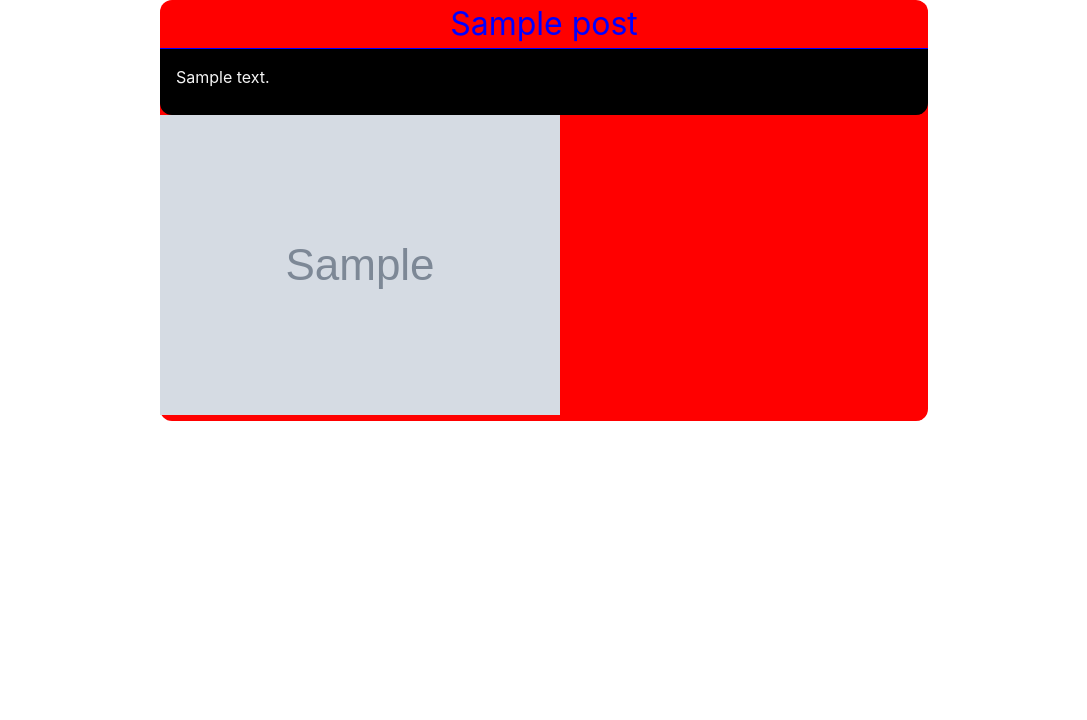
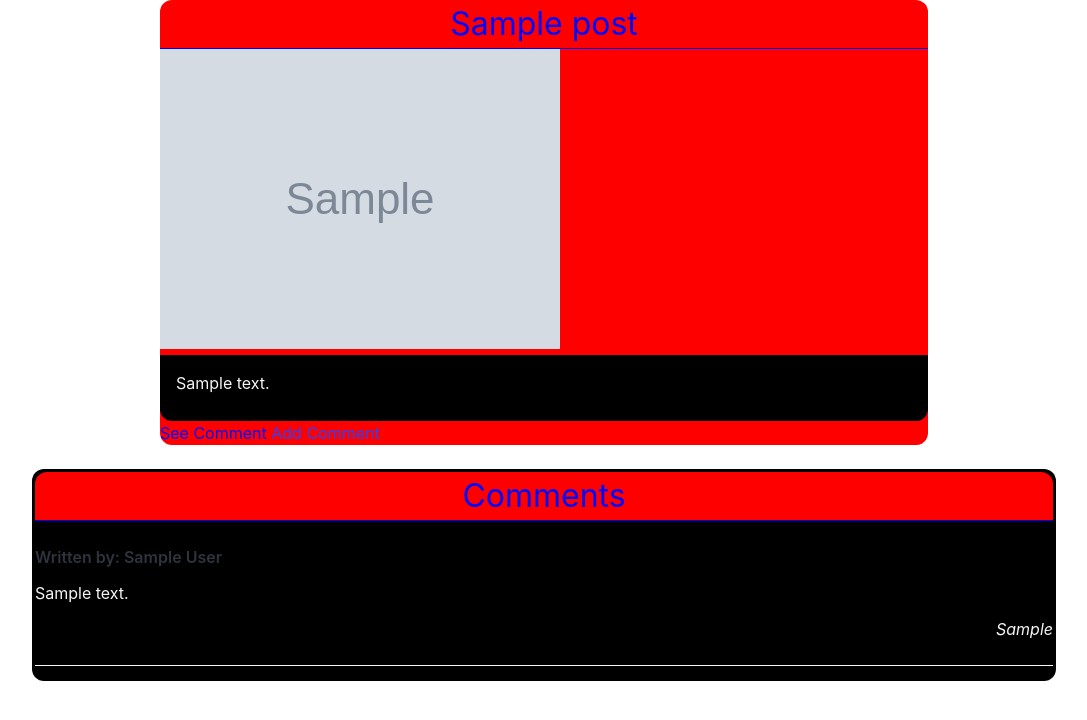
Before and after one commit to rjpinks/django-practice, a Django app: template blog/templates/blog/post-data.html in a window 1280 px wide. Shown: the part 56-776 px from the top of the page, without its empty margins (96-1183 px from the left). Run offline with Django 3.2, Linux system fonts and the light colour scheme; the template is opened without the code that fills it: most values are stand-ins (such as "Sample title", 1, 10 or a date in 2020); grey boxes marked "Sample" are stand-in pictures.

Commit message:
got the comments to appear on the post data--NEED TO PAGINATE

```diff
--- a/PersonalSite/settings.py
+++ b/PersonalSite/settings.py
@@ -78,12 +78,11 @@ WSGI_APPLICATION = 'PersonalSite.wsgi.application'
 
 # Database
 # https://docs.djangoproject.com/en/5.2/ref/settings/#databases
-
 DATABASES = {
     'default': {
         "ENGINE": "django.db.backends.postgresql",
         'NAME': os.getenv('NAME'),
-        'USER': os.getenv('USER'),
+        'USER': os.getenv('DB_USER'),
         'PASSWORD': os.getenv('PASSWORD'),
         'HOST': os.getenv('HOST'),
         'PORT': os.getenv('PORT')
--- a/blog/static/blog/post-data.css
+++ b/blog/static/blog/post-data.css
@@ -26,3 +26,37 @@
 #post-content {
 	margin-bottom: 10px;
 }
+
+#comments-container {
+	margin: auto;
+	max-width: 80%;
+	background-color: black;
+	color: whitesmoke;
+	border-radius: 12px;
+	padding: 3px;
+}
+
+#comments-header {
+	text-align: center;
+	font-size: 32px;
+	border-bottom: .025em solid blue;
+	background-color: red;
+	color: blue;
+	border-radius: 12px 12px 0px 0px;
+	margin-bottom: 0.75em;
+}
+
+.comment-date {
+	text-align: right;
+	margin-top: 0.75em;
+}
+
+.comment-section {
+	border-bottom: 0.05em solid whitesmoke;
+	padding-bottom: 1.5em;
+	margin-bottom: 0.75em;
+}
+
+.comment-author {
+	margin-bottom: 0.75em;
+}
--- a/blog/templates/blog/index.html
+++ b/blog/templates/blog/index.html
@@ -11,7 +11,7 @@
         <div>
             <h2 id="topic-header">Select a topic</h2>
             <ul id="post-list">
-                <li class="post-item"><a href="/blog/posts/all" class="post-anchor">All</a></li>
+                <li class="post-item"><a href="/blog/posts/All" class="post-anchor">All</a></li>
                 {% for post in posts %}
                     <li class="post-item"><a href="{% url 'posts_genre' post.genre %}" class="post-anchor">{{ post.genre }}</a></li>
                 {% endfor %}
--- a/blog/templates/blog/post-data.html
+++ b/blog/templates/blog/post-data.html
@@ -8,13 +8,47 @@
 {% block content %}
 <div id="post-data-master">
 	<h2 id="post-title">{{ post.title }}</h2>
+	{% if post.image_address %}
+		<img id="post-image" src="{{ post.image_address }}" alt="cool artwork or image associated with the article">
+	{% endif %}
 	{% if post.content %}
 		<section id="post-section">
 			<p id="post-content">{{ post.content }}</p>
 		</section>
 	{% endif %}
-	{% if post.image_address %}
-		<img id="post-image" src="{{ post.image_address }}" alt="cool artwork or image associated with the article">
+	{% if comments %}
+		<div>
+			<button id="see-comments">See Comment</button>
+			<a href="/" id="add-see-comment">Add Comment</a>
+		</div>
+		<script type="text/javascript">
+			const commentBtn = document.querySelector('#see-comments')
+			commentBtn.addEventListener('click', (e) => {
+				console.log('clicked!')
+				const commentSection = document.querySelector('#comments-container')
+				commentSection.style.display = 'block'
+			})
+		</script>
+	{% else %}
+		<div>
+			<a href="/" id="add-no-see-comment">Add Comment</a>
+		</div>
 	{% endif %}
 </div>
+{% if comments %}
+	<br>
+	<div id="comments-container">
+		<h2 id="comments-header">Comments</h2>
+		<div id="comment container">
+			{% for comment in comments %}
+				<section id="comment-{{ comment.id }}" class="comment-section">
+					<p class="comment-author"><strong>Written by: {{ comment.author.display_name }}</strong></p>
+					<p class="comment-content">{{ comment.content }}</p>
+					<p class="comment-date"><em>{{ comment.last_edited }}</em></p>
+				</section>
+			{% endfor %}
+		</div>
+	</div>
+{% endif %}
+<br>
 {% endblock %}
--- a/blog/templates/blog/posts.html
+++ b/blog/templates/blog/posts.html
@@ -7,6 +7,10 @@
 
 {% block content %}
 <div id="post-master">
+	<div id="genre-header-container">
+		<h1 id="genre-header">{{ genre }}</h1>
+	</div>
+	<br>
 	<ul id="post-container">
 		{% for post in post_paginator.object_list %}
 			<li class="post-item">
```
Also changed, not shown: blog/static/blog/posts.css (+22 -0 lines), blog/views.py (+9 -12 lines), README.md.
